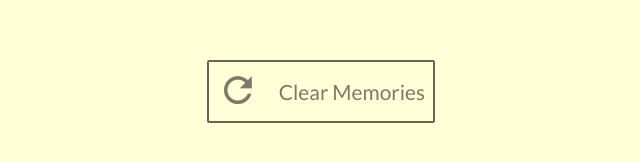
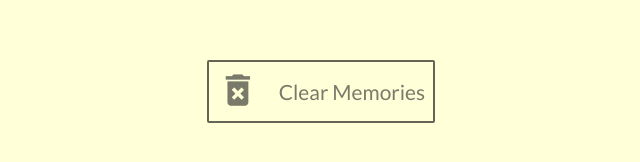
Before and after one commit to KonradLinkowski/Nostalgia, a Svelte app: page / in a window 1280 px wide. Shown: the part 505-667 px from the top of the page, without its empty margins (319-959 px from the left). Built offline with nearby package versions, Linux system fonts and the light colour scheme.

Commit message:
Change Clear Memories icon to delete_forever

```diff
--- a/src/App.svelte
+++ b/src/App.svelte
@@ -69,7 +69,7 @@
 			<span>Recall Memory</span>
 		</button>
 		<button disabled={!$memories.length} class="main-actions__button main-actions__button--clear" on:click={clearMemories}>
-			<i class="main-actions__button-icon material-icons">refresh</i>
+			<i class="main-actions__button-icon material-icons">delete_forever</i>
 			<span>Clear Memories</span>
 		</button>
 	</div>
```
